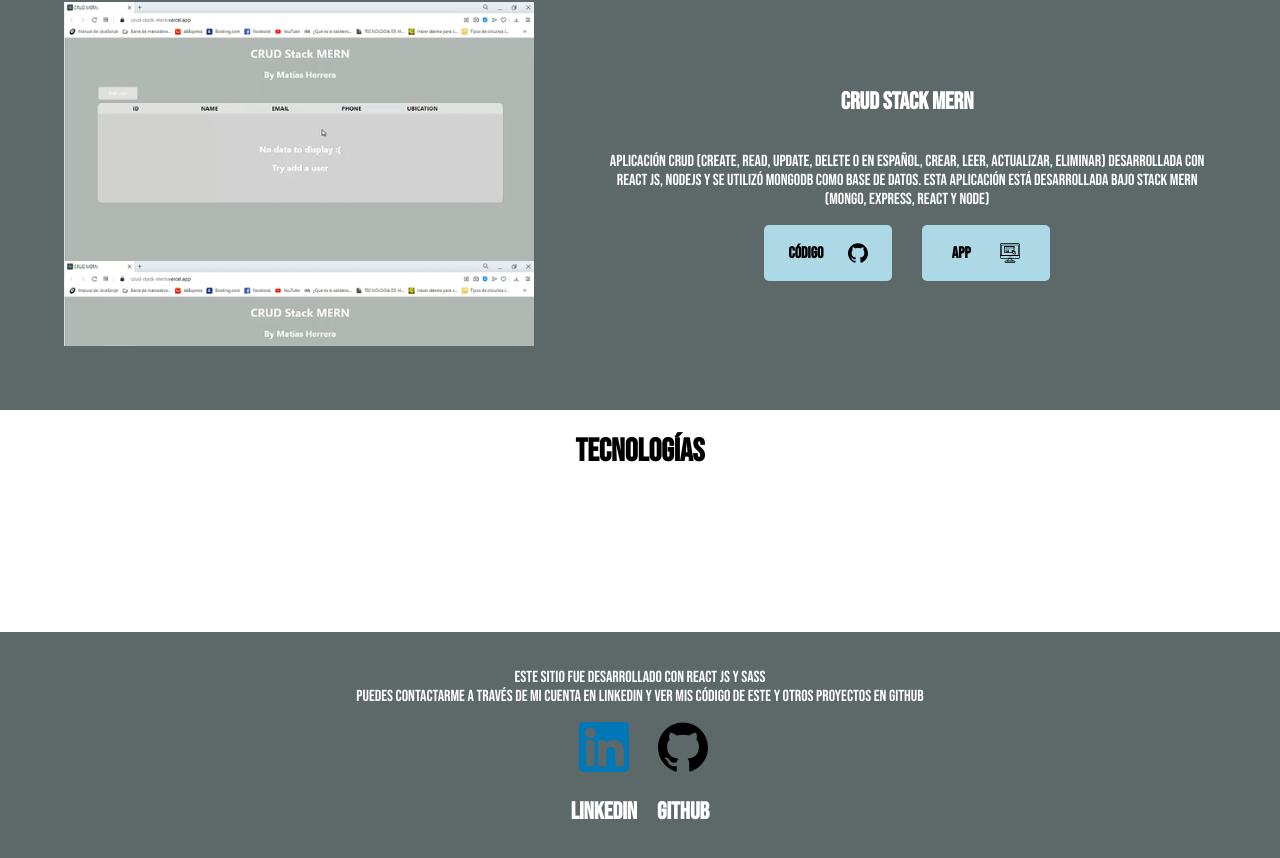
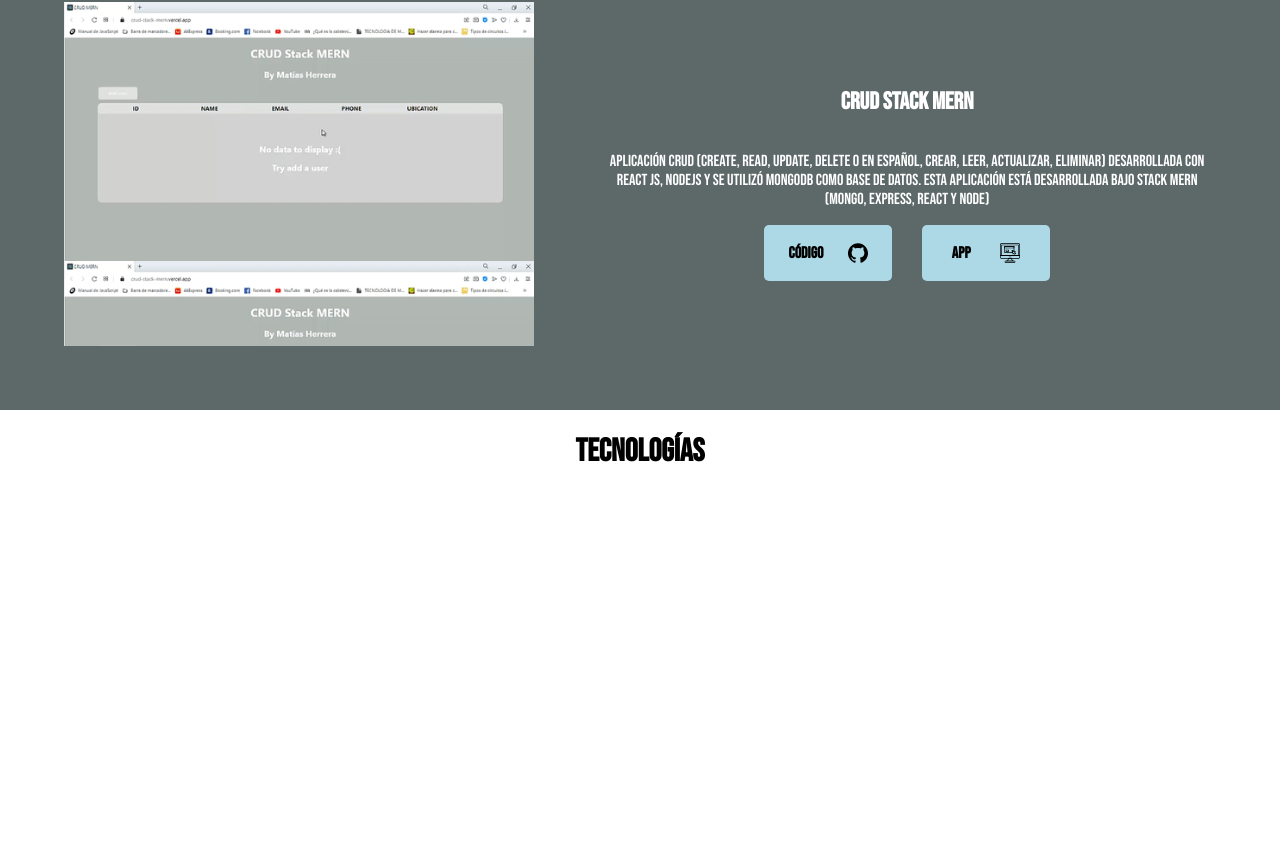
Before and after one commit to mati7122/porfolio-Matias-Herrera, a React (Create React App) app: page / in a window 1280 px wide. Shown: the part 920-1778 px from the top of the page. After the commit the page ends 1552 px from the top, so only its background shows below. Built offline with nearby package versions, Linux system fonts and the light colour scheme.

Commit message:
Deleted footer component

```diff
--- a/src/App.js
+++ b/src/App.js
@@ -2,7 +2,7 @@ import './App.scss';
 import './Style.scss';
 
 // import Header from './Components/Header';
-import Footer from './Components/Footer';
+// import Footer from './Components/Footer';
 import ProjectsSection from './Components/ProjectsSection';
 import Slider from './Components/Slider';
 import TechSection from './Components/TechSection';
@@ -46,7 +46,7 @@ function App() {
       <About/>
       <ProjectsSection/>
       <TechSection/>
-      <Footer/>
+      {/* <Footer/> */}
     </div>
   );
 }
```
